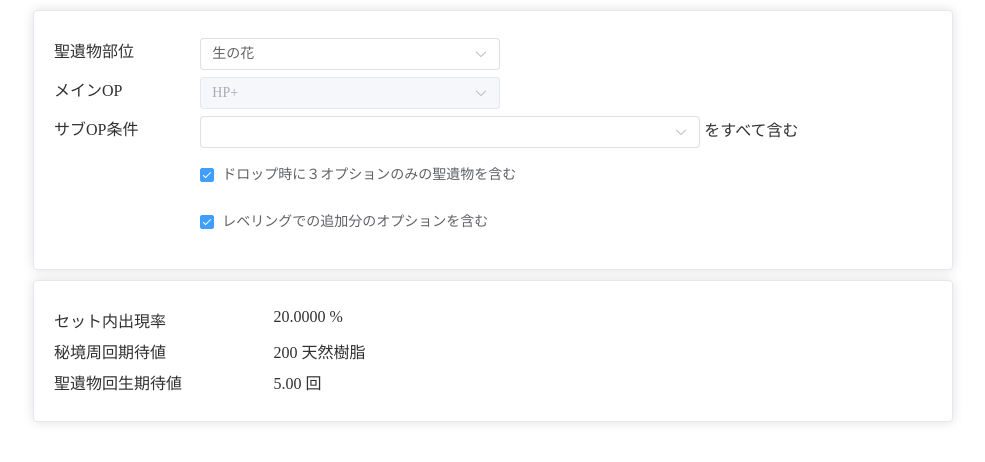
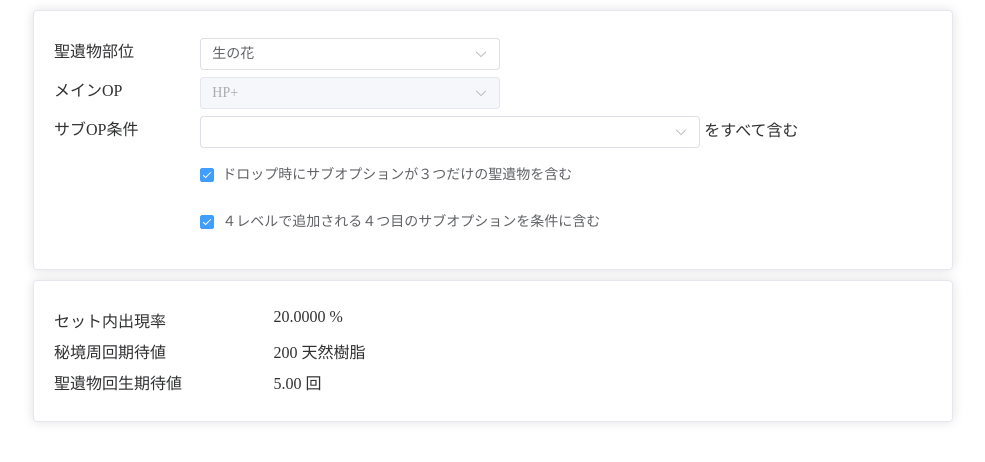
Before and after one commit to ym880912/gen_artifact_calc, a Nuxt app in the folder nuxt-app/: page / in a window 1280 px wide. Shown: the top 462 px of the page, without its empty margins (7-992 px from the left). Built offline with nearby package versions, Linux system fonts and the light colour scheme.

Commit message:
テキスト修正など

```diff
--- a/nuxt-app/components/conditionSelector.vue
+++ b/nuxt-app/components/conditionSelector.vue
@@ -77,12 +77,12 @@
                         <el-tooltip
                             class="box-item"
                             effect="light"
-                            placement="right-start"
+                            placement="right-end"
                             :content="'4オプション聖遺物は部位・メインOP・サブOPに関わらす一律'+OP4_PROB+'%で出現するとした場合'"
                         >
                             <el-checkbox
                                 v-model="allowOp3"
-                                label="ドロップ時に３オプションのみの聖遺物を含む"
+                                label="ドロップ時にサブオプションが３つだけの聖遺物を含む"
                                 size="large"
                                 v-on:change="chainAllowLeveling"
                             />
@@ -94,7 +94,7 @@
                     <el-col :span="20">
                         <el-checkbox
                             v-model="allowLeveling"
-                            label="レベリングでの追加分のオプションを含む"
+                            label="４レベルで追加される４つ目のサブオプションを条件に含む"
                             size="large"
                             :disabled="!allowOp3"
                         />
```
